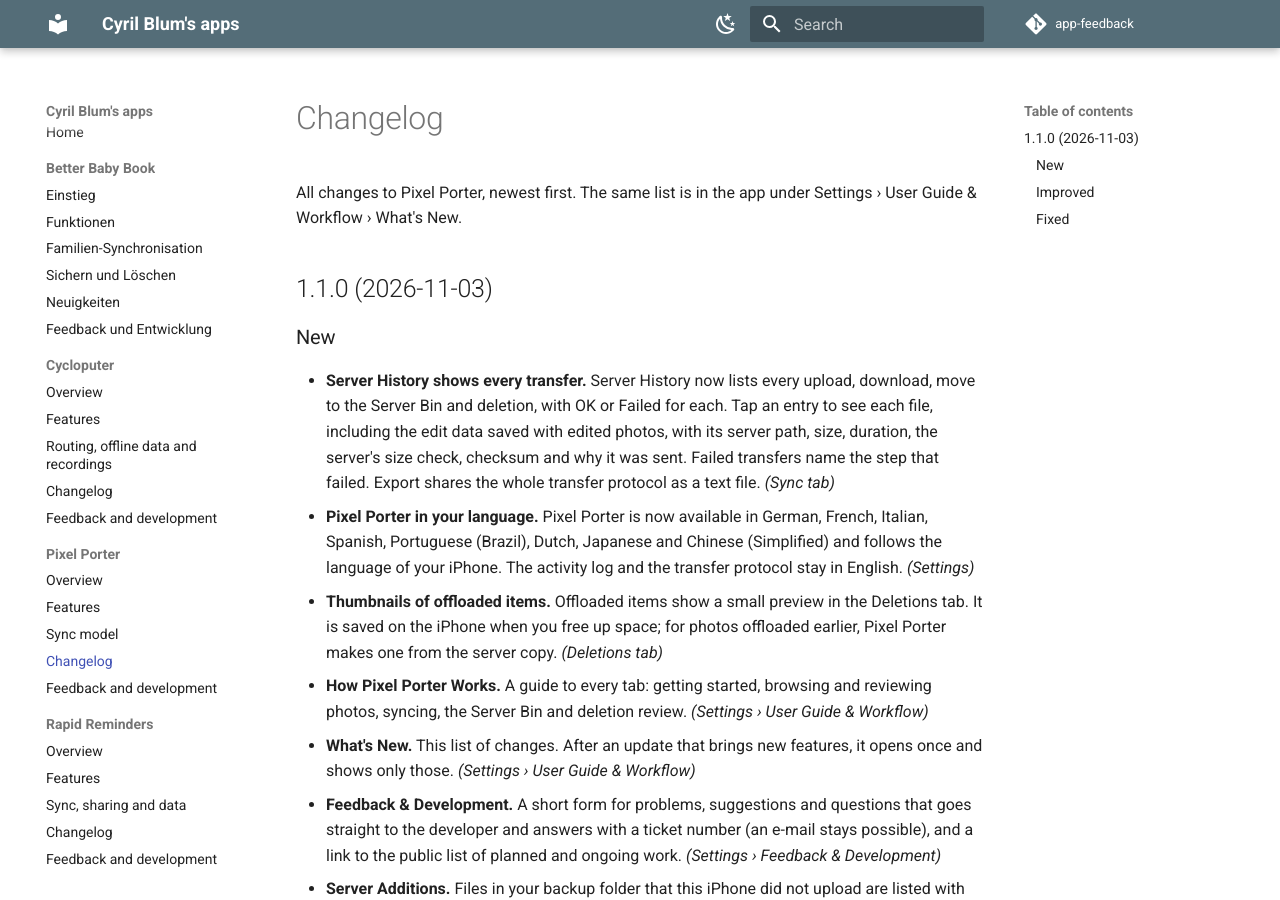
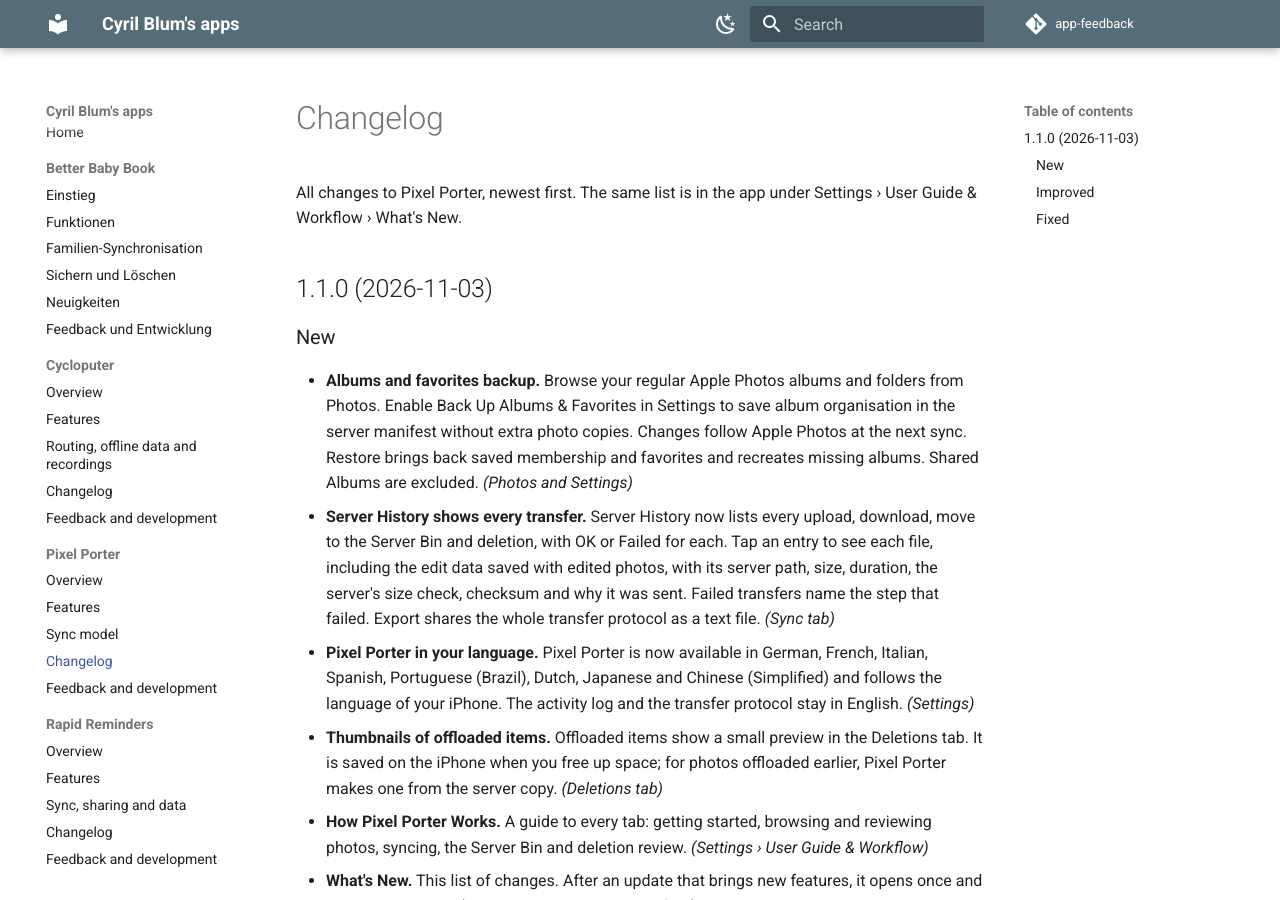
Before and after one commit to CyrilBlum/app-feedback, an MkDocs documentation site: the page built from docs/pixel-porter/changelog.md, in a window 1280 px wide and 900 px high. Built offline with MkDocs 1.6.1 and Material for MkDocs 9.7.7, drawn with Linux system fonts in a browser that asks for light colours; comment, search, counter and statistics services are not loaded.

Commit message:
Document Pixel Porter album and favorites backup
Co-Authored-By: Codex <noreply@openai.com>

```diff
--- a/docs/pixel-porter/changelog.md
+++ b/docs/pixel-porter/changelog.md
@@ -6,6 +6,7 @@ All changes to Pixel Porter, newest first. The same list is in the app under Set
 
 ### New
 
+- **Albums and favorites backup.** Browse your regular Apple Photos albums and folders from Photos. Enable Back Up Albums & Favorites in Settings to save album organisation in the server manifest without extra photo copies. Changes follow Apple Photos at the next sync. Restore brings back saved membership and favorites and recreates missing albums. Shared Albums are excluded. *(Photos and Settings)*
 - **Server History shows every transfer.** Server History now lists every upload, download, move to the Server Bin and deletion, with OK or Failed for each. Tap an entry to see each file, including the edit data saved with edited photos, with its server path, size, duration, the server's size check, checksum and why it was sent. Failed transfers name the step that failed. Export shares the whole transfer protocol as a text file. *(Sync tab)*
 - **Pixel Porter in your language.** Pixel Porter is now available in German, French, Italian, Spanish, Portuguese (Brazil), Dutch, Japanese and Chinese (Simplified) and follows the language of your iPhone. The activity log and the transfer protocol stay in English. *(Settings)*
 - **Thumbnails of offloaded items.** Offloaded items show a small preview in the Deletions tab. It is saved on the iPhone when you free up space; for photos offloaded earlier, Pixel Porter makes one from the server copy. *(Deletions tab)*
```
